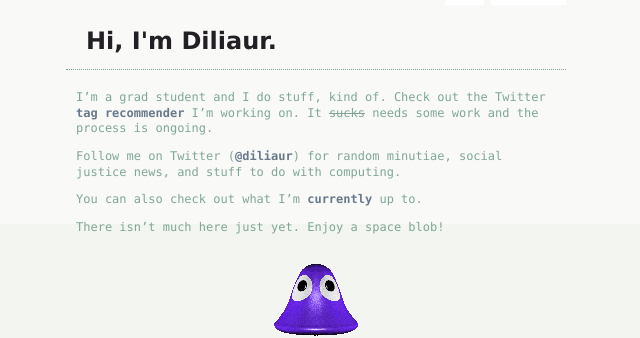
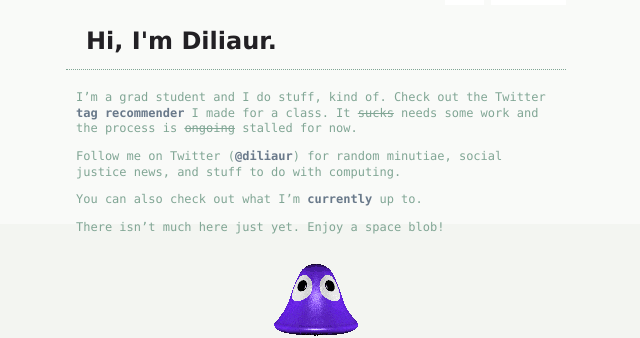
Before and after one commit to diliaur/diliaur.github.io, a Jekyll site: the page built from index.md, in a window 1280 px wide. Shown: the part 226-564 px from the top of the page, without its empty margins (324-964 px from the left). Built offline with Jekyll 4.4.1, drawn with Linux system fonts in a browser that asks for light colours; nearby versions of some CDN libraries; Markdown is read by kramdown in place of the engine named in the settings.

Commit message:
Update index.md

```diff
--- a/index.md
+++ b/index.md
@@ -3,7 +3,7 @@ layout: default
 title: Hi, I'm Diliaur.
 ---
 
-I'm a grad student and I do stuff, kind of. Check out the Twitter <a href="http://www.github.com/diliaur/tw">tag recommender</a> I'm working on. It <strike>sucks</strike> needs some work and the process is ongoing.
+I'm a grad student and I do stuff, kind of. Check out the Twitter <a href="http://www.github.com/diliaur/tw">tag recommender</a> I made for a class. It <strike>sucks</strike> needs some work and the process is <strike>ongoing</strike> stalled for now.
 
 Follow me on Twitter (<a href="http://www.twitter.com/diliaur">@diliaur</a>) for random minutiae, social justice news, and stuff to do with computing.
 
```
